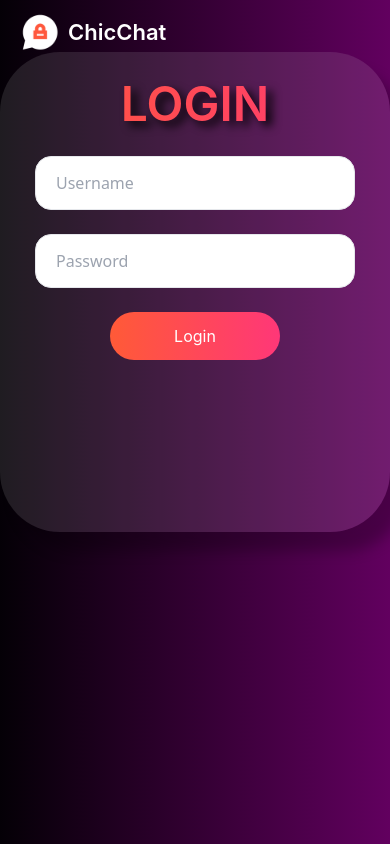
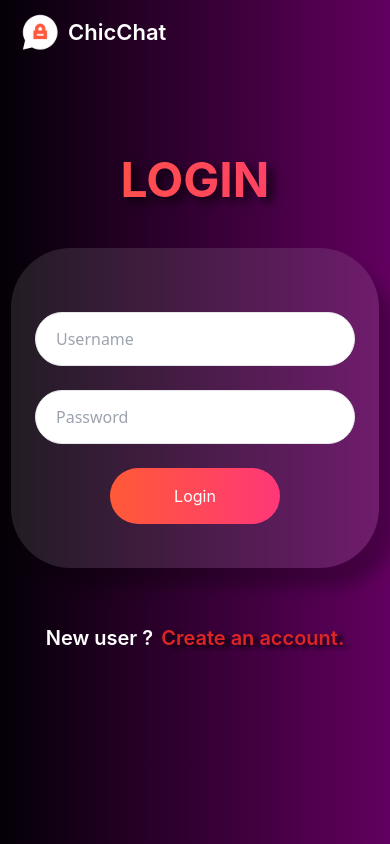
Before and after one commit to dewviee/chic-chat-frontend, a React (Vite) app: page /login in a window 390 px wide. Built offline with nearby package versions, Linux system fonts and the light colour scheme.

Commit message:
Make login page responesive in phone

```diff
--- a/src/Components/Auth/Login/login.component.jsx
+++ b/src/Components/Auth/Login/login.component.jsx
@@ -1,4 +1,5 @@
 import React from "react";
+import { Link } from 'react-router-dom';
 
 const Login = () => {
     return(
@@ -8,14 +9,25 @@ const Login = () => {
                 <p className="mt-4 ml-2 font-['Inter'] font-semibold text-[22px]
                 text-white">ChicChat</p>
             </div>
-            <div className="flex items-center justify-center">
-                <form className="block w-[30rem] h-[30rem]
+
+            {/* when responsive in phone will appearance */}
+            <div className="md:hidden">
+                    <p className="font-['Inter'] font-bold text-[3rem] text-center
+                    bg-gradient-to-r from-orange to-pink text-transparent bg-clip-text
+                    drop-shadow-[6px_5px_5px_rgba(0,0,0,0.7)] absolute inset-x-0 top-[9rem]">LOGIN</p>
+            </div>
+
+            <div className="flex flex-col flex-1 justify-center items-center">
+
+                <form className="block w-[23rem] h-[20rem] md:w-[30rem] md:h-[30rem] mb-20
                 rounded-[60px] bg-greylight shadow-[16px_19px_14px_-0_rgba(0,0,0,0.25)] relative"
                 action="#" method="POST">
 
-                    <p className="font-['Inter'] font-semibold text-[3rem] text-center mt-4
-                    bg-gradient-to-r from-orange to-pink text-transparent bg-clip-text
-                    drop-shadow-[6px_5px_5px_rgba(0,0,0,0.9)]">LOGIN</p>
+                    <div className="hidden md:block">
+                        <p className="font-['Inter'] font-bold text-[3rem] text-center mt-10
+                        bg-gradient-to-r from-orange to-pink text-transparent bg-clip-text
+                        drop-shadow-[6px_5px_5px_rgba(0,0,0,0.7)]">LOGIN</p>
+                    </div>
 
                     <div className="flex flex-col items-center justify-center">
 
@@ -26,7 +38,7 @@ const Login = () => {
                             autoComplete="username"
                             required
                             placeholder="Username"
-                            className="w-80 border rounded-2xl py-4 px-5 mt-4
+                            className="w-80 border rounded-full md:rounded-2xl py-4 px-5 mt-16 md:mt-8
                             text-gray-700 leading-tight focus:outline-none focus:shadow-md"
                             />
 
@@ -37,18 +49,39 @@ const Login = () => {
                             autoComplete="password"
                             required
                             placeholder="Password"
-                            className="w-80 border rounded-2xl py-4 px-5 mt-6
+                            className="w-80 border rounded-full md:rounded-2xl py-4 px-5 mt-6
                             text-gray-700 leading-tight focus:outline-none focus:shadow-md"
                             />
 
-
                             <div>
-                                <button class="font-['Inter'] text-white py-3 px-16 mt-6
+                                <button className="font-['Inter'] text-white py-4 px-16 mt-6
                                 rounded-full bg-gradient-to-r from-orange to-pink mx-8"
                                 type="button">Login</button>
                             </div>
+
+                            <div className="hidden md:block">
+                                <div className="flex flex-row pt-8">
+                                    <p className="font-['Inter'] font-semibold text-xl text-white">New user ?</p>
+                                    <Link to="#">
+                                        <p className="font-['Inter'] font-semibold text-xl text-red-600
+                                        drop-shadow-[6px_3px_2px_rgba(0,0,0,0.8)] pl-2">Create an account.</p>
+                                    </Link>
+                                </div>
+                            </div>
                     </div>
                 </form>
+
+                {/* when responsive in phone will appearance */}
+                <div className="md:hidden">
+                    <div className="flex flex-row justify-center items-center pt-8 absolute inset-x-0 bottom-[12rem]">
+                        <p className="font-['Inter'] font-semibold text-xl text-white">New user ?</p>
+                        <Link to="#">
+                            <p className="font-['Inter'] font-semibold text-xl text-red-600
+                            drop-shadow-[6px_3px_2px_rgba(0,0,0,0.8)] pl-2">Create an account.</p>
+                        </Link>
+                    </div>
+                </div>
+
             </div>
         </div>
     )
```
